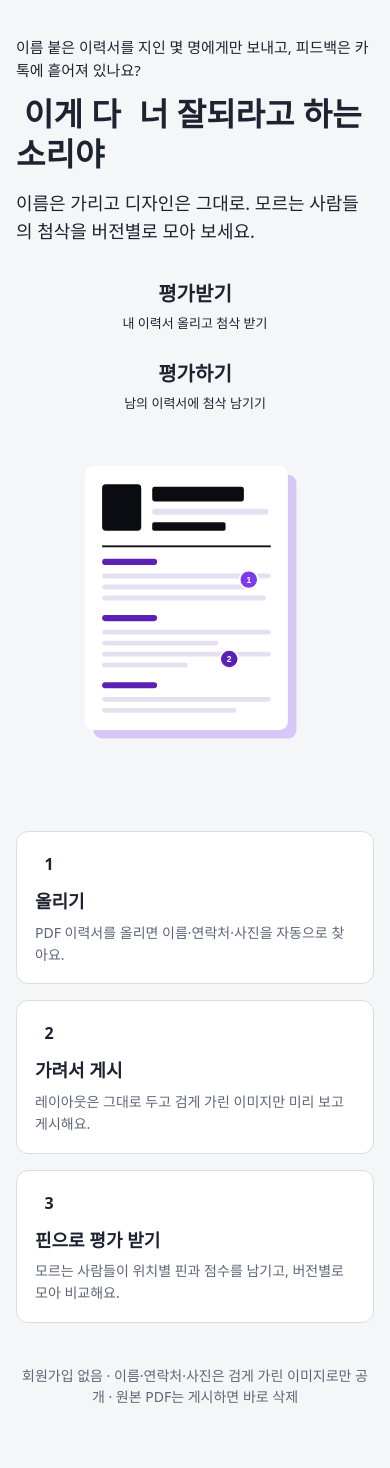
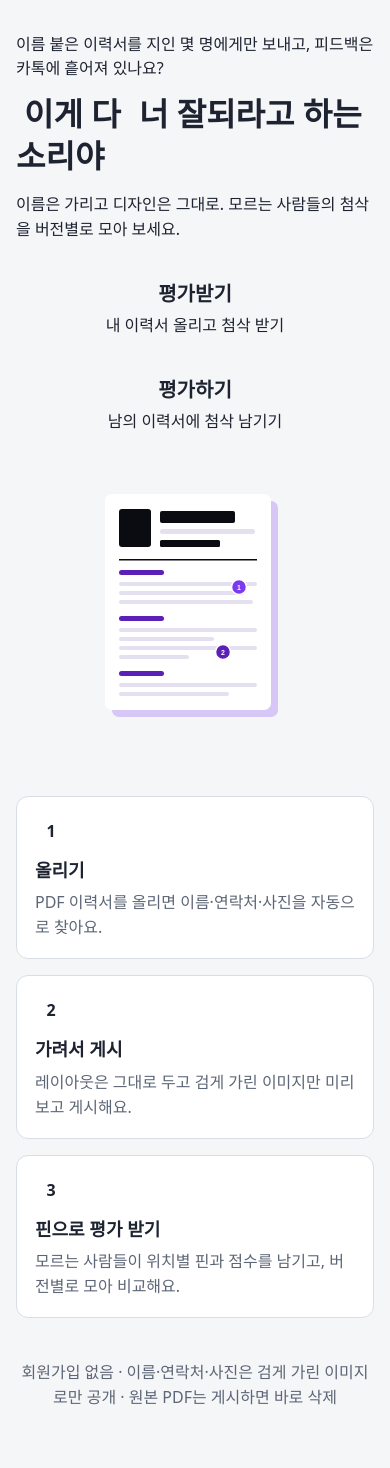
Before and after one commit to tlswltjq/kirothon-team-011, a Spring Boot app: page / in a window 390 px wide. Shown: the part 106-1574 px from the top of the page. After the commit the page ends 1511 px from the top, so only its background shows below. Run offline with Spring Boot 4, Linux system fonts and the light colour scheme; some of the project's set-up classes (security, data sources, template engines, error pages and the like) are left out, and stand-ins take their place.

Commit message:
Make landing page mobile-first

```diff
--- a/src/main/resources/static/css/landing.css
+++ b/src/main/resources/static/css/landing.css
@@ -1,43 +1,48 @@
-main.landing { max-width: none; padding: 0 0 60px; }
+main.landing { max-width: none; padding: 0 0 48px; }
 .landing .hero { background: var(--ink); color: var(--white);
-  background-image: radial-gradient(60% 80% at 80% 20%, var(--purple) 0%, transparent 70%),
-    radial-gradient(40% 60% at 10% 100%, var(--purple-dark) 0%, transparent 70%);
-  display: flex; align-items: center; justify-content: center; gap: 48px; padding: 56px 24px 64px; }
-.landing .hero-text { max-width: 520px; text-align: left; }
-.landing .problem { color: var(--purple-glow); font-size: 15px; margin: 0 0 12px; }
-.landing h1 { margin: 0 0 16px; font-size: 44px; line-height: 1.25; color: var(--white); }
+  background-image: radial-gradient(70% 50% at 80% 40%, var(--purple) 0%, transparent 70%),
+    radial-gradient(60% 40% at 10% 100%, var(--purple-dark) 0%, transparent 70%);
+  display: flex; flex-direction: column; align-items: center; gap: 28px; padding: 32px 16px 40px; }
+.landing .hero-text { width: 100%; max-width: 520px; text-align: left; }
+.landing .problem { color: var(--purple-glow); font-size: 16px; margin: 0 0 12px; }
+.landing h1 { margin: 0 0 16px; font-size: 32px; line-height: 1.3; color: var(--white); }
 .landing .redact { background: var(--ink-2); box-shadow: 0 0 0 2px var(--purple-glow); padding: 0 8px; margin-right: 2px; border-radius: 4px; }
-.landing .value { font-size: 18px; margin: 0 0 28px; color: var(--white); }
-.landing .cta { display: flex; gap: 16px; margin-bottom: 20px; }
-.landing .big-btn { flex: 1 1 0; max-width: 240px; min-height: 64px; box-sizing: border-box;
+.landing .value { font-size: 16px; margin: 0 0 24px; color: var(--white); }
+.landing .cta { display: flex; flex-direction: column; gap: 12px; margin-bottom: 20px; }
+.landing .big-btn { width: 100%; min-height: 56px; box-sizing: border-box;
   display: flex; flex-direction: column; align-items: center; justify-content: center; gap: 4px;
-  padding: 14px 16px; border-radius: 12px; text-decoration: none; color: var(--white); }
+  padding: 12px 16px; border-radius: 12px; text-decoration: none; color: var(--white); }
 .landing .big-btn.primary { background: var(--purple); border: 2px solid var(--purple); }
 .landing .big-btn.primary:hover { background: var(--purple-dark); border-color: var(--purple-dark); }
 .landing .big-btn.outline { background: transparent; border: 2px solid var(--white); }
 .landing .big-btn.outline:hover { background: var(--white); color: var(--ink); }
 .landing .big-btn:focus-visible { outline: 2px solid var(--purple-glow); outline-offset: 3px; }
 .landing .big-btn strong { font-size: 20px; font-weight: 700; }
-.landing .big-btn small { font-size: 13px; font-weight: 400; }
-.landing .revisit { margin: 0; }
-.landing .revisit a { color: var(--purple-glow); }
-.landing .hero-art { width: 300px; height: auto; flex: none; }
-.landing .steps { max-width: 960px; margin: 0 auto; padding: 40px 16px 0; text-align: center; }
-.landing .steps ol { list-style: none; margin: 0 0 24px; padding: 0; display: grid; grid-template-columns: repeat(3, 1fr); gap: 16px; }
+.landing .big-btn small { font-size: 16px; font-weight: 400; }
+.landing .revisit { margin: 0; font-size: 16px; }
+.landing .revisit a { color: var(--purple-glow); display: inline-block; padding: 12px 0; }
+.landing .hero-art { width: 180px; height: auto; flex: none; }
+.landing .steps { max-width: 960px; margin: 0 auto; padding: 32px 16px 0; text-align: center; }
+.landing .steps ol { list-style: none; margin: 0 0 24px; padding: 0; display: grid; grid-template-columns: 1fr; gap: 16px; }
 .landing .steps .card { border-radius: 12px; box-shadow: 0 4px 16px var(--purple-soft); margin: 0; text-align: left; }
-.landing .step-no { display: inline-block; min-width: 28px; height: 28px; line-height: 28px; text-align: center; border-radius: 50%;
-  background: var(--purple); color: var(--white); font-weight: 700; }
+.landing .step-no { display: inline-block; min-width: 32px; height: 32px; line-height: 32px; text-align: center; border-radius: 50%;
+  background: var(--purple); color: var(--white); font-weight: 700; font-size: 16px; }
 .landing .steps h2 { margin: 10px 0 6px; font-size: 18px; color: var(--ink); }
-.landing .steps p { margin: 0; font-size: 14px; color: var(--muted); }
-.landing .steps .assure { color: var(--muted); font-size: 14px; margin: 0; }
+.landing .steps p { margin: 0; font-size: 16px; color: var(--muted); }
+.landing .steps .assure { color: var(--muted); font-size: 16px; margin: 0; }
 .landing .assure::before { content: ""; display: block; width: 40px; height: 6px; background: var(--ink); border-radius: 2px; margin: 0 auto 12px; }
 .landing .demo { margin-top: 32px; text-align: center; }
-.landing .demo button { font-size: 13px; padding: 6px 12px; }
-@media (max-width: 760px) {
-  .landing .hero { flex-direction: column; padding: 36px 16px 44px; gap: 28px; }
-  .landing h1 { font-size: 32px; }
-  .landing .cta { flex-direction: column; align-items: stretch; }
-  .landing .big-btn { max-width: none; }
-  .landing .hero-art { width: 220px; }
-  .landing .steps ol { grid-template-columns: 1fr; }
+.landing .demo button { font-size: 16px; min-height: 44px; padding: 8px 16px; }
+@media (min-width: 640px) {
+  .landing .hero { padding: 48px 24px 56px; }
+  .landing h1 { font-size: 40px; }
+  .landing .cta { flex-direction: row; }
+  .landing .big-btn { flex: 1 1 0; max-width: 240px; }
+  .landing .hero-art { width: 240px; }
+  .landing .steps ol { grid-template-columns: repeat(3, 1fr); }
 }
+@media (min-width: 900px) {
+  .landing .hero { flex-direction: row; justify-content: center; gap: 56px; padding: 64px 24px 72px; }
+  .landing h1 { font-size: 44px; }
+  .landing .hero-art { width: 300px; }
+}
```
